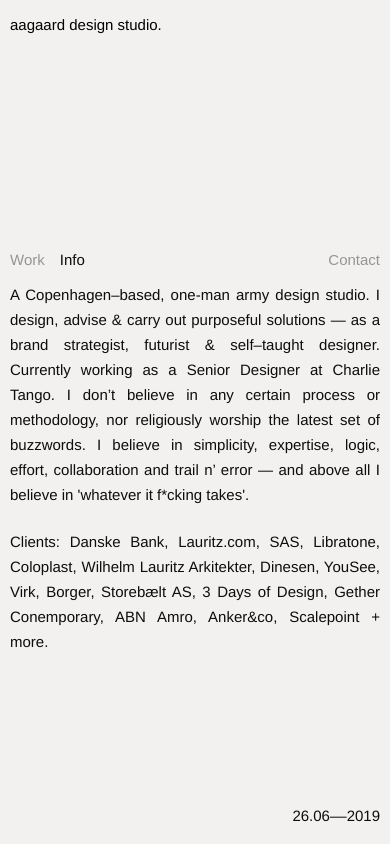
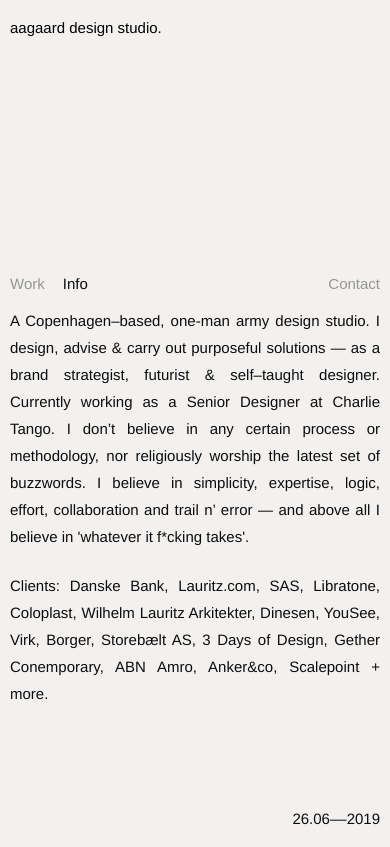
Before and after one commit to tynandebold/aagaard-design-studio, a Gatsby site: page /about in a window 390 px wide. Built offline with nearby package versions, Linux system fonts and the light colour scheme; Gatsby itself is replaced by a stand-in of ours.

Commit message:
style edits

```diff
--- a/src/components/layout.css
+++ b/src/components/layout.css
@@ -113,7 +113,7 @@
   font-weight: 500;
   font-style: normal;
   font-stretch: normal;
-  line-height: 1.6666666;
+  line-height: 1.8rem;
   letter-spacing: normal;
   text-align: justify;
   color: #0d0d0d;
@@ -140,7 +140,7 @@
 /* Custom styles below  */
 
 :root {
-  --spacing: 1rem;
+  --spacing: 1.2rem;
   --spacing-small: 0.66667rem;
 }
 
@@ -199,7 +199,7 @@
   .left {
     align-items: flex-end;
     display: flex;
-    height: 30vh;
+    height: 32.5vh;
     margin-bottom: 1rem;
     padding-right: 0;
     width: 100%;
@@ -216,7 +216,7 @@
 
 @media only screen and (max-width: 1024px) {
   .right {
-    min-height: calc(70vh - 40px);
+    min-height: calc(67.5vh - 40px);
     width: 100%;
   }
 }
@@ -261,7 +261,7 @@
 }
 
 .img-container {
-  background-color: #000;
+  background-color: #0d0d0d;
   background-position: center;
   background-size: cover;
   left: 0;
@@ -344,6 +344,7 @@
 }
 
 .preloader.hide {
+  font-weight: 500;
   opacity: 0;
   pointer-events: none;
 }
--- a/src/components/layout.js
+++ b/src/components/layout.js
@@ -27,7 +27,7 @@
       <div
         className="content-wrapper"
         style={{
-          backgroundColor: darkTheme ? `#000` : `#f2f1f0`,
+          backgroundColor: darkTheme ? `#0d0d0d` : `#f2f1f0`,
         }}
       >
         <Header siteTitle={data.site.siteMetadata.title} dark={darkTheme} />
```
Also changed, not shown: src/pages/index.js (+4 -4 lines).
